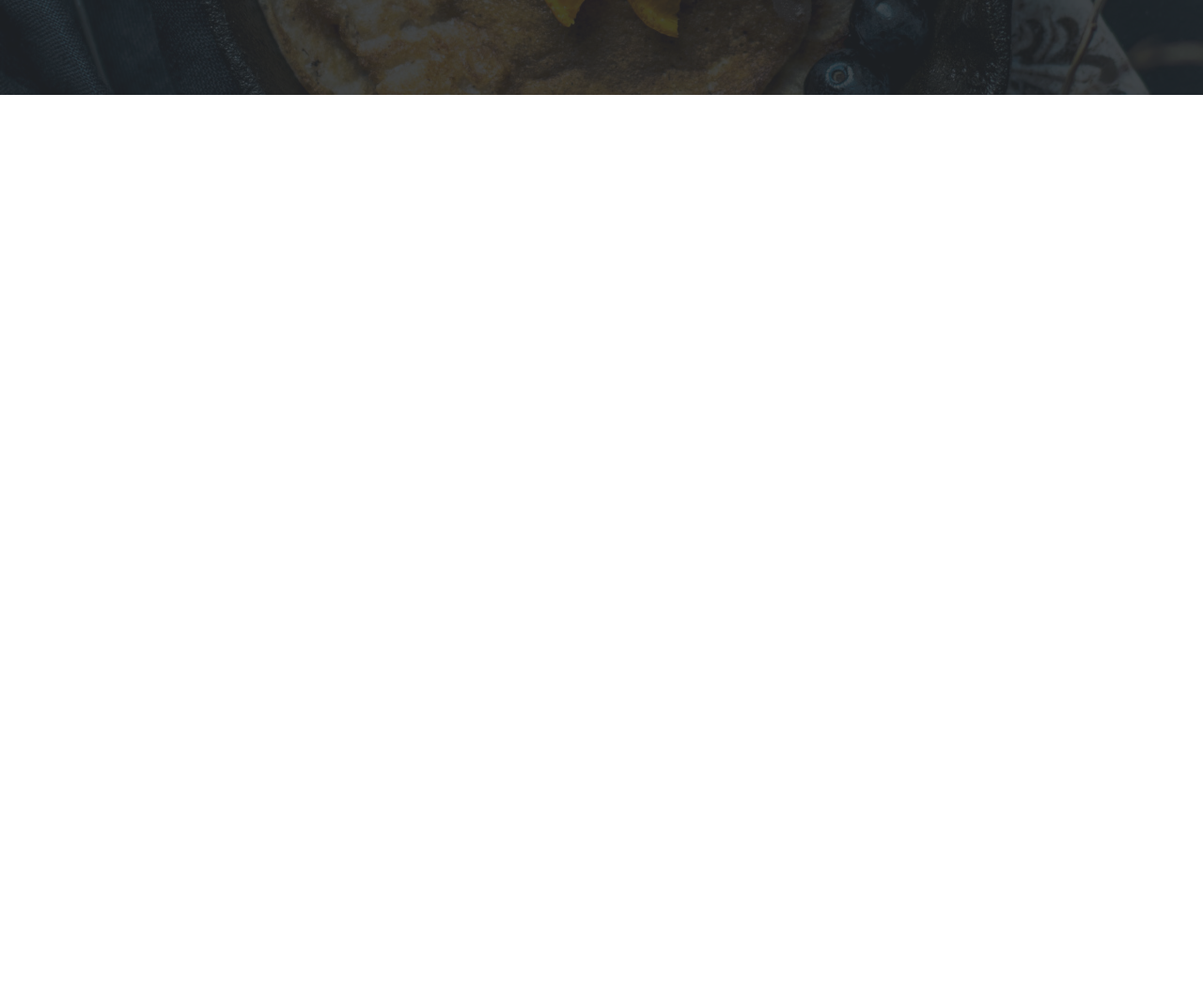
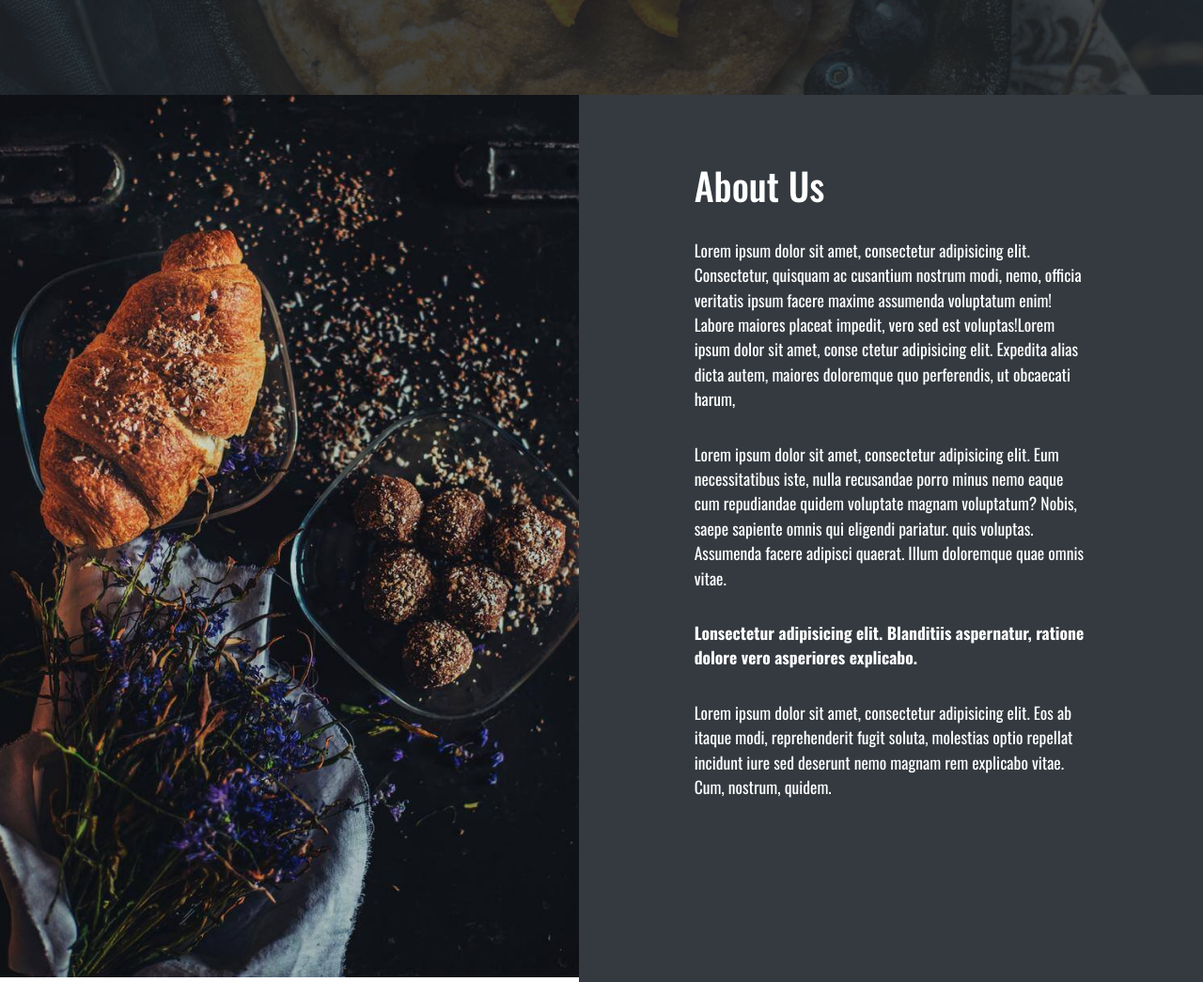
Before and after one commit to NyanLinTun2854/pro-1, a website: page index.html in a window 1280 px wide. Shown: the part 699-1744 px from the top of the page at 94% size. Before the commit the page ends 1000 px from the top, so only its background shows below. Drawn offline with nearby package versions, Linux system fonts and the light colour scheme.

Commit message:
About Us

```diff
--- a/index.html
+++ b/index.html
@@ -74,6 +74,50 @@
         </div>
       </div>
     </header>
+    <!-- About Us Section -->
+    <div class="container-fluid p-0">
+      <div class="row w-100">
+        <div class="col-12 col-lg-6 p-0 d-none d-lg-block">
+          <img src="./imgs/about-section.jpg" class="w-100" alt="">
+        </div>
+        <div class="col-12 col-lg-6 p-0">
+          <div class="row justify-content-center align-items-center" style="height: 943.8px;background-color: #343a40;">
+            <div class="col-8 about-us min-vh-100 text-white">
+              <h1 class="">
+                About Us
+              </h1>
+              <p class="pt-4">
+                Lorem ipsum dolor sit amet, consectetur adipisicing elit. Consectetur, quisquam ac
+                cusantium nostrum modi, nemo, officia veritatis ipsum facere maxime assumenda voluptatum enim!
+                 Labore maiores placeat impedit, vero sed est voluptas!Lorem ipsum dolor sit amet, conse
+                ctetur adipisicing elit. Expedita alias dicta autem, maiores doloremque quo perferendis, ut obcaecati harum,
+              </p>
+              <p class="pt-3">
+                Lorem ipsum dolor sit amet, consectetur adipisicing elit.
+                Eum necessitatibus iste, nulla recusandae porro minus nemo eaque cum repudiandae quidem voluptate magnam
+                voluptatum?
+                Nobis, saepe sapiente omnis qui eligendi pariatur. quis voluptas. Assumenda facere adipisci quaerat.
+                Illum doloremque quae omnis vitae.
+              </p>
+              <p class="fw-bolder pt-3">
+                Lonsectetur adipisicing elit. Blanditiis aspernatur, ratione dolore vero asperiores explicabo.
+              </p>
+              <p class="pt-3">
+                Lorem ipsum dolor sit amet, consectetur adipisicing elit. Eos ab itaque modi, reprehenderit fugit soluta, molestias
+                optio repellat incidunt iure sed deserunt nemo magnam rem explicabo vitae. Cum, nostrum, quidem.
+              </p>
+            </div>
+          </div>
+        </div>
+      </div>
+
+    </div>
+    <!-- Menu Section -->
+    <div class="container-fluid">
+      <div class="row">
+
+      </div>
+    </div>
 </body>
 <script src="./node_modules/bootstrap/dist/js/bootstrap.js"></script>
 </html>
--- a/scss/app.scss
+++ b/scss/app.scss
@@ -20,3 +20,9 @@ nav {
         width: 25% !important;
     }
 }
+
+.about-us {
+    p {
+        font-size: 1.1rem !important;
+    }
+}
```
Also changed, not shown: css/style.css, 1 other file.
